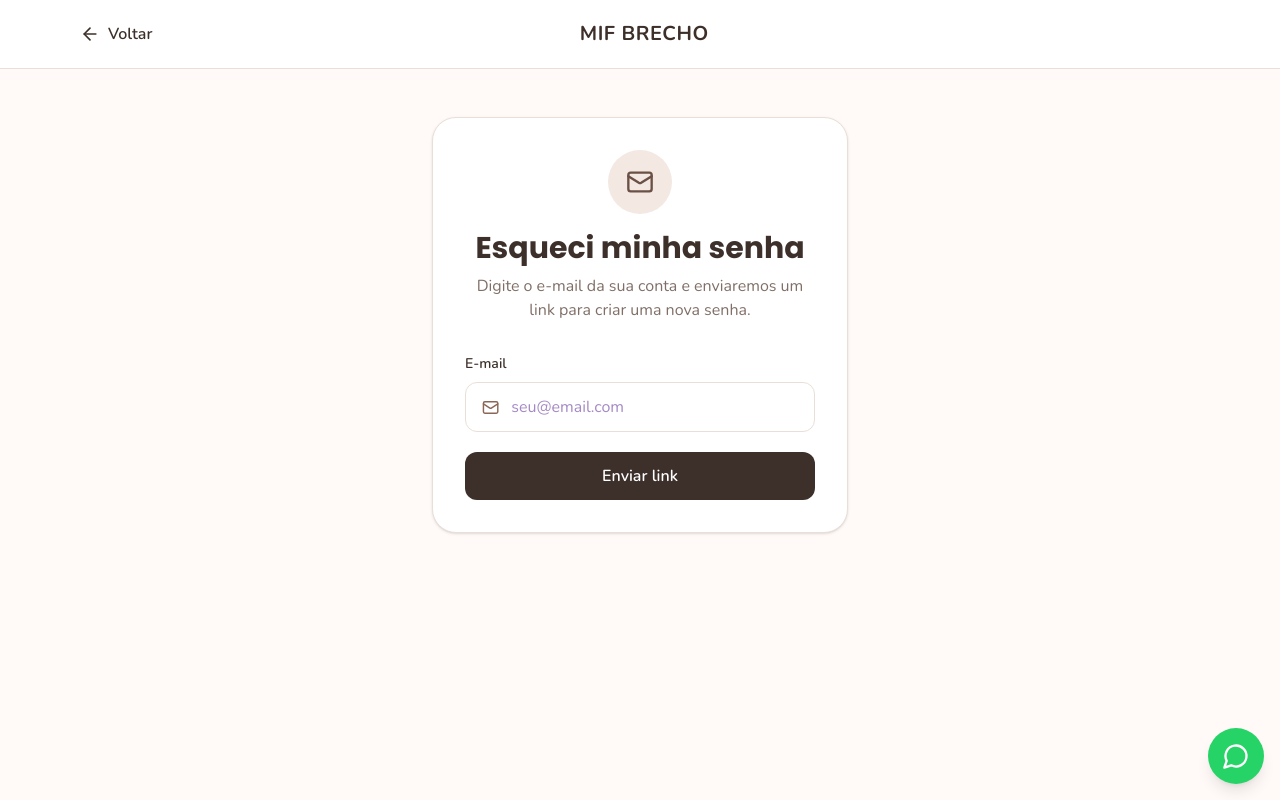
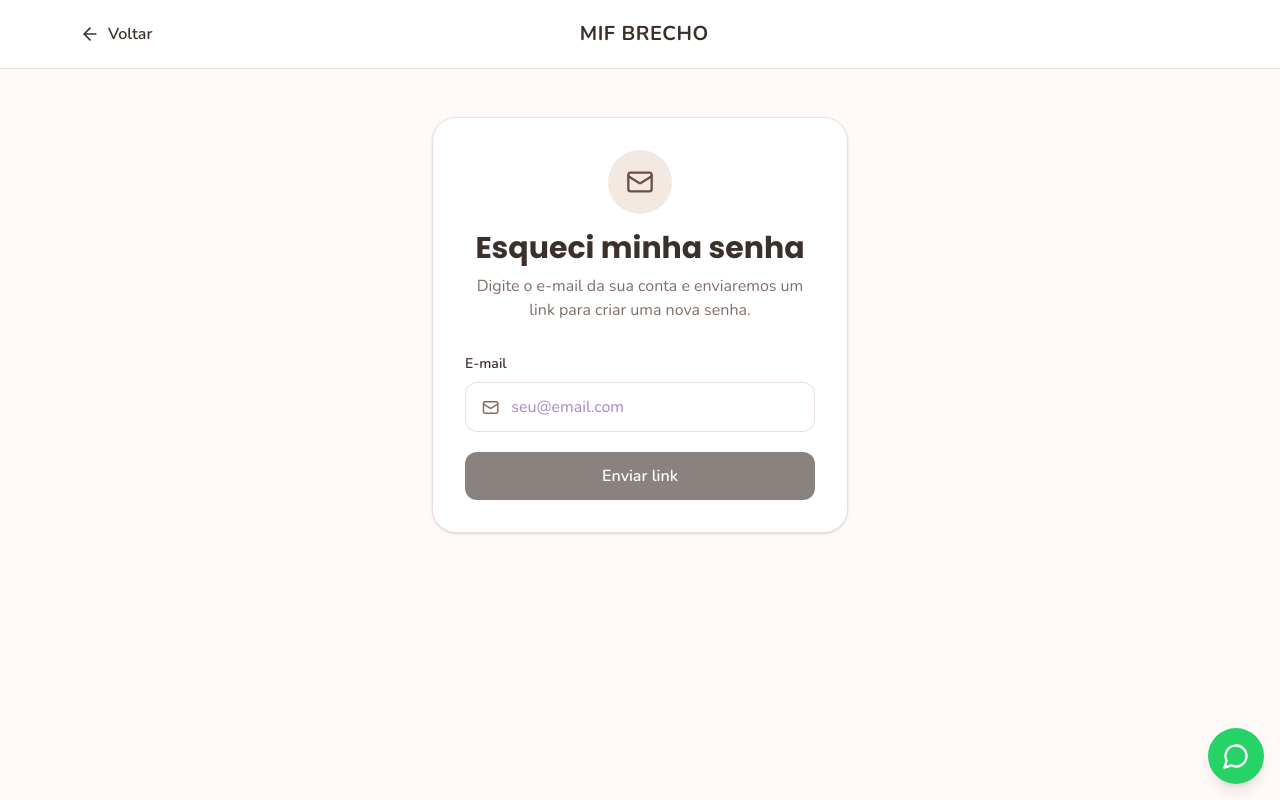
Before and after one commit to mifbrecho/mifbrecho, a Next.js app in the folder apps/web/: page /recuperar-senha in a window 1280 px wide. Shown: the top 800 px of the page. Built offline with nearby package versions, Linux system fonts and the light colour scheme.

Commit message:
Integrate Turnstile captcha in password recovery
Added Turnstile captcha verification to the password recovery form. The form now requires captcha validation before submission.

```diff
--- a/apps/web/src/app/recuperar-senha/page.tsx
+++ b/apps/web/src/app/recuperar-senha/page.tsx
@@ -3,6 +3,7 @@
 import { FormEvent, useState } from "react";
 import Link from "next/link";
 import { createClient } from "@/lib/supabase/client";
+import Turnstile from "@/components/Turnstile";
 import { ArrowLeft, Loader2, Mail } from "lucide-react";
 
 export default function RecuperarSenhaPage() {
@@ -11,8 +12,16 @@
   const [sent, setSent] = useState(false);
   const [error, setError] = useState("");
 
+  const [captchaToken, setCaptchaToken] = useState("");
+  const [captchaKey, setCaptchaKey] = useState(0); // muda pra recriar o widget
+
   async function handleSubmit(event: FormEvent<HTMLFormElement>) {
     event.preventDefault();
+
+    if (!captchaToken) {
+      setError("Confirme que você não é um robô.");
+      return;
+    }
 
     setLoading(true);
     setError("");
@@ -23,8 +32,13 @@
       email.trim(),
       {
         redirectTo: `${window.location.origin}/redefinir-senha`,
+        captchaToken,
       }
     );
+
+    // o token só vale uma tentativa — pede um novo sempre
+    setCaptchaToken("");
+    setCaptchaKey((key) => key + 1);
 
     setLoading(false);
 
@@ -124,6 +138,12 @@
                 </div>
               </div>
 
+              <Turnstile
+                key={captchaKey}
+                onVerify={setCaptchaToken}
+                onExpire={() => setCaptchaToken("")}
+              />
+
               {error && (
                 <div className="rounded-xl bg-red-50 px-4 py-3 text-sm text-red-700">
                   {error}
@@ -132,7 +152,7 @@
 
               <button
                 type="submit"
-                disabled={loading}
+                disabled={loading || !captchaToken}
                 className="flex w-full items-center justify-center gap-2 rounded-xl bg-[#3d302b] px-5 py-3 font-semibold text-white transition hover:opacity-90 disabled:opacity-60"
               >
                 {loading && <Loader2 size={18} className="animate-spin" />}
```
